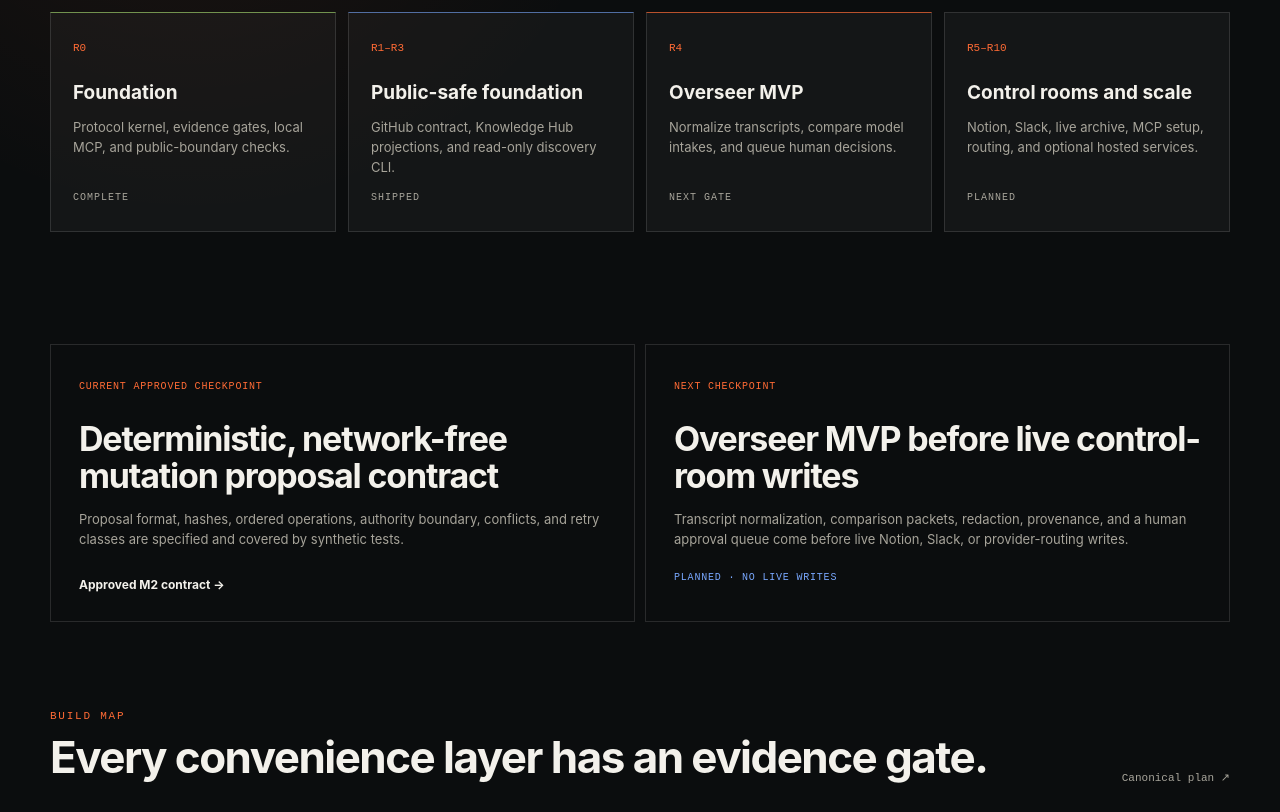
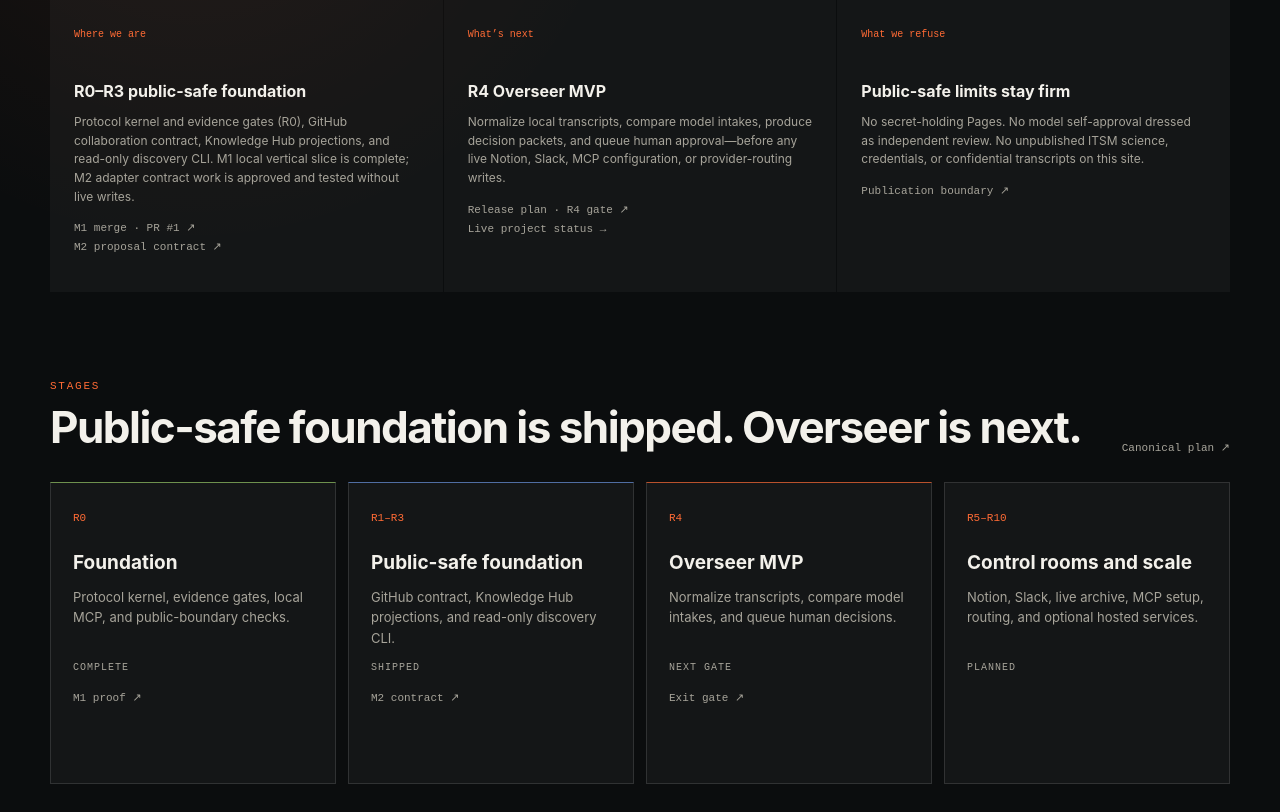
Before and after one commit to brendohxd/Project-Relay, a website: page docs/roadmap/index.html in a window 1280 px wide. Shown: the part 674-1486 px from the top of the page. Drawn offline with Linux system fonts and the light colour scheme.

Commit message:
docs: roadmap are/next/refuse framing and proof links

```diff
--- a/docs/roadmap/index.html
+++ b/docs/roadmap/index.html
@@ -36,7 +36,10 @@
         <section class="hero compact-hero">
           <div class="eyebrow">Release route</div>
           <h1>Ship the safe path first.</h1>
-          <p>Foundation, safe collaboration, Overseer MVP, control rooms, archive, installer, routing, then optional managed service—each with an explicit exit gate.</p>
+          <p>
+            Where we are, what ships next, and what this public site refuses—then the R0–R10
+            gates with proof you can open.
+          </p>
           <div class="hero-actions">
             <a
               class="primary-action"
@@ -47,12 +50,81 @@
           </div>
         </section>
 
+        <section class="capability-section" id="stance" aria-labelledby="stance-heading">
+          <div class="section-heading">
+            <div>
+              <div class="eyebrow">Stance</div>
+              <h2 id="stance-heading">Are. Next. Refuse.</h2>
+            </div>
+          </div>
+          <div class="workinggrid" aria-label="Roadmap stance">
+            <article>
+              <span>Where we are</span>
+              <b>R0–R3 public-safe foundation</b>
+              <p>
+                Protocol kernel and evidence gates (R0), GitHub collaboration contract, Knowledge
+                Hub projections, and read-only discovery CLI. M1 local vertical slice is complete;
+                M2 adapter contract work is approved and tested without live writes.
+              </p>
+              <p>
+                <a
+                  class="source-note release-link"
+                  href="https://github.com/brendohxd/Project-Relay/pull/1"
+                  >M1 merge · PR #1 ↗</a
+                ><br />
+                <a
+                  class="source-note release-link"
+                  href="https://github.com/brendohxd/Project-Relay/blob/main/docs/proposals/AG_M2_PROPOSAL_CONTRACT.md"
+                  >M2 proposal contract ↗</a
+                >
+              </p>
+            </article>
+            <article>
+              <span>What’s next</span>
+              <b>R4 Overseer MVP</b>
+              <p>
+                Normalize local transcripts, compare model intakes, produce decision packets, and
+                queue human approval—before any live Notion, Slack, MCP configuration, or
+                provider-routing writes.
+              </p>
+              <p>
+                <a
+                  class="source-note release-link"
+                  href="https://github.com/brendohxd/Project-Relay/blob/main/docs/RELEASE_PLAN.md"
+                  >Release plan · R4 gate ↗</a
+                ><br />
+                <a class="source-note release-link" href="../status/">Live project status →</a>
+              </p>
+            </article>
+            <article>
+              <span>What we refuse</span>
+              <b>Public-safe limits stay firm</b>
+              <p>
+                No secret-holding Pages. No model self-approval dressed as independent review. No
+                unpublished ITSM science, credentials, or confidential transcripts on this site.
+              </p>
+              <p>
+                <a
+                  class="source-note release-link"
+                  href="https://github.com/brendohxd/Project-Relay/blob/main/docs/PUBLICATION_BOUNDARY.md"
+                  >Publication boundary ↗</a
+                >
+              </p>
+            </article>
+          </div>
+        </section>
+
         <section class="release-section" id="release-route">
           <div class="section-heading">
             <div>
               <div class="eyebrow">Stages</div>
               <h2>Public-safe foundation is shipped. Overseer is next.</h2>
             </div>
+            <a
+              class="source-note release-link"
+              href="https://github.com/brendohxd/Project-Relay/blob/main/docs/RELEASE_PLAN.md"
+              >Canonical plan ↗</a
+            >
           </div>
           <div class="release-grid" aria-label="Relay release stages">
             <article class="release-card release-card-complete">
@@ -60,41 +132,45 @@
               <h3>Foundation</h3>
               <p>Protocol kernel, evidence gates, local MCP, and public-boundary checks.</p>
               <span class="release-state">complete</span>
+              <p>
+                <a
+                  class="source-note release-link"
+                  href="https://github.com/brendohxd/Project-Relay/pull/1"
+                  >M1 proof ↗</a
+                >
+              </p>
             </article>
             <article class="release-card release-card-current">
               <span class="release-stage">R1–R3</span>
               <h3>Public-safe foundation</h3>
               <p>GitHub contract, Knowledge Hub projections, and read-only discovery CLI.</p>
               <span class="release-state">shipped</span>
+              <p>
+                <a
+                  class="source-note release-link"
+                  href="https://github.com/brendohxd/Project-Relay/blob/main/docs/proposals/AG_M2_PROPOSAL_CONTRACT.md"
+                  >M2 contract ↗</a
+                >
+              </p>
             </article>
             <article class="release-card release-card-next">
               <span class="release-stage">R4</span>
               <h3>Overseer MVP</h3>
               <p>Normalize transcripts, compare model intakes, and queue human decisions.</p>
               <span class="release-state">next gate</span>
+              <p>
+                <a
+                  class="source-note release-link"
+                  href="https://github.com/brendohxd/Project-Relay/blob/main/docs/RELEASE_PLAN.md"
+                  >Exit gate ↗</a
+                >
+              </p>
             </article>
             <article class="release-card">
               <span class="release-stage">R5–R10</span>
               <h3>Control rooms and scale</h3>
               <p>Notion, Slack, live archive, MCP setup, routing, and optional hosted services.</p>
               <span class="release-state">planned</span>
-            </article>
-          </div>
-        </section>
-
-        <section class="checkpoint-section">
-          <div class="checkpoint">
-            <article>
-              <small>Current approved checkpoint</small>
-              <h3>Deterministic, network-free mutation proposal contract</h3>
-              <p>Proposal format, hashes, ordered operations, authority boundary, conflicts, and retry classes are specified and covered by synthetic tests.</p>
-              <a href="https://github.com/brendohxd/Project-Relay/blob/main/docs/proposals/AG_M2_PROPOSAL_CONTRACT.md">Approved M2 contract →</a>
-            </article>
-            <article>
-              <small>Next checkpoint</small>
-              <h3>Overseer MVP before live control-room writes</h3>
-              <p>Transcript normalization, comparison packets, redaction, provenance, and a human approval queue come before live Notion, Slack, or provider-routing writes.</p>
-              <span class="planned">Planned · no live writes</span>
             </article>
           </div>
         </section>
```
Also changed, not shown: apps/console/roadmap/index.html (+94 -18 lines).
